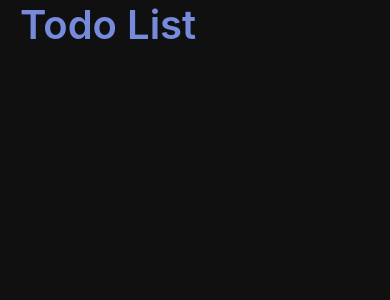
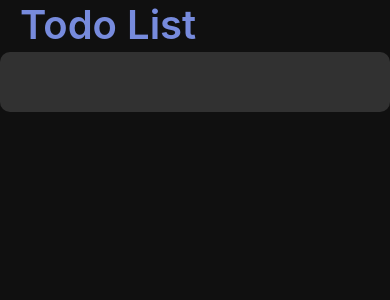
Before and after one commit to seondal/study-react-native, a React Native app: screen / in a window 390 px wide. Shown: the top 300 px of the page. Built offline with nearby package versions, Linux system fonts and the light colour scheme.

Commit message:
#2 Input 컴포넌트

```diff
--- a/chap05-todo/App.js
+++ b/chap05-todo/App.js
@@ -2,6 +2,7 @@
 import styled, { ThemeProvider } from "styled-components/native";
 import { theme } from "./theme";
 import { StatusBar } from "react-native";
+import Input from "./components/Input";
 
 const Container = styled.SafeAreaView`
   flex: 1;
@@ -27,6 +28,7 @@
           backgroundColor={theme.background}
         ></StatusBar>
         <Title>Todo List</Title>
+        <Input />
       </Container>
     </ThemeProvider>
   );
--- /dev/null
+++ b/chap05-todo/components/Input.js
@@ -0,0 +1,19 @@
+import React from "react";
+import styled from "styled-components/native";
+
+const StyledInput = styled.TextInput`
+  width: 100%;
+  height: 60px;
+  margin: 3px 0;
+  padding: 15px 20px;
+  border-radius: 10px;
+  background-color: ${({ theme }) => theme.itemBackground};
+  font-size: 25px;
+  color: ${({ theme }) => theme.text};
+`;
+
+const Input = () => {
+  return <StyledInput />;
+};
+
+export default Input;
```
